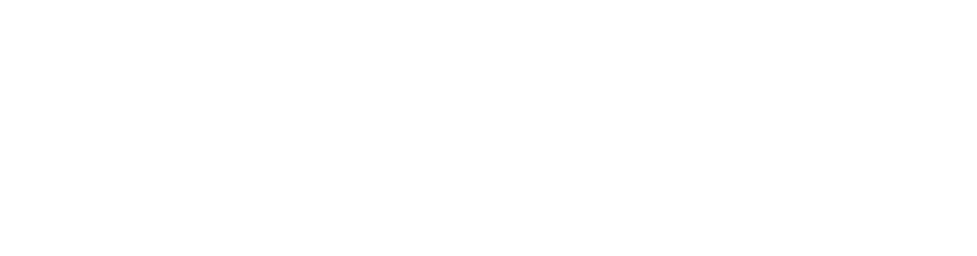
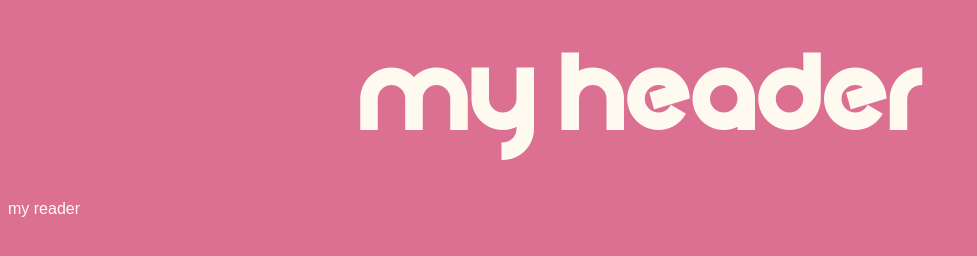
Before and after one commit to rgna-d/rgna-d.github.io, a plain HTML site: page reader/index.html in a window 1280 px wide. Shown: the whole page, without its empty margins (0-977 px from the left). Drawn offline with Linux system fonts and the light colour scheme; files that its build step writes are made by us from their sources.

Commit message:
reader/style

```diff
--- a/archive/hello-world.html
+++ b/reader/index.html
@@ -1,12 +1,15 @@
 <!DOCTYPE html>
 <html lang="en">
-
 <head>
     <meta charset="UTF-8">
     <meta http-equiv="X-UA-Compatible" content="IE=edge">
     <meta name="viewport" content="width=device-width, initial-scale=1.0">
-    <title>hello world</title>
+    <title>Document</title>
+    <link rel="stylesheet" href="style.css">
+</head>
+<body>
+    <h1>my header</h1>
+    my reader
 
-</head>
-
+</body>
 </html>
--- /dev/null
+++ b/style.css
@@ -0,0 +1,17 @@
+body{
+    background-color: palevioletred;
+    font-family: Arial;
+    color: floralwhite;
+}
+
+@font-face {
+    font-family: Evermore;
+    src: url("Evermore.woff");
+}
+
+h1{
+    font-family: 'Evermore';
+    color: floralwhite;
+    font-size: 60px;
+    text-align: center;
+}
```
Also changed, not shown: reader/Evermore.woff (added), reader/style1.css (renamed from style1.css).
